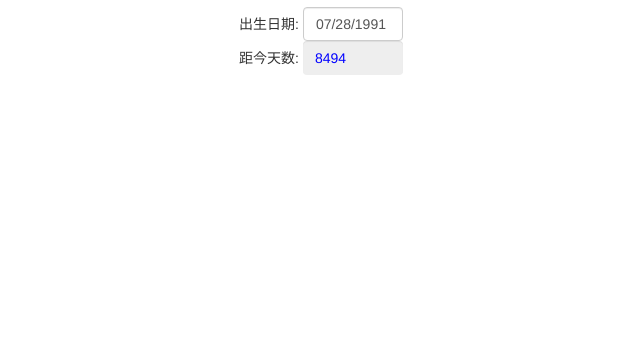
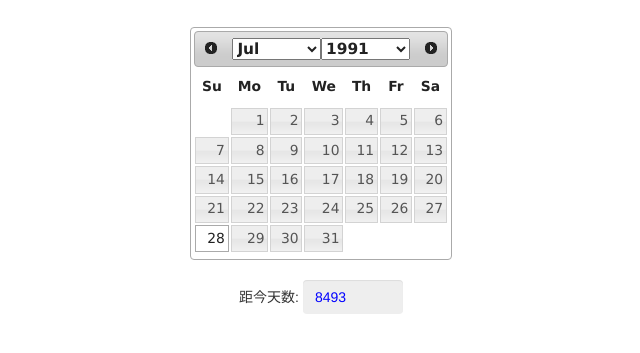
Before and after one commit to lincolnge/lifetime, a plain HTML site: page index.html in a window 1280 px wide. Shown: the part 49-402 px from the top of the page, without its empty margins (319-959 px from the left). Drawn offline with Linux system fonts and the light colour scheme.

Commit message:
输入日期框替换为日历

```diff
--- /dev/null
+++ b/css/style.css
@@ -0,0 +1,15 @@
+.container-fluid {
+    text-align: center;
+}
+#date1 {
+	padding: 20px;
+}
+#date1 .ui-datepicker {
+    margin: 0 auto;
+}
+#calculated {
+    display: inline;
+    border: 0;
+    width: 100px;
+    color: blue;
+}
--- a/index.html
+++ b/index.html
@@ -1,5 +1,6 @@
 <!doctype html>
 <html lang="en">
+
 <head>
     <meta charset="utf-8">
     <meta name="viewport" content="width=device-width, initial-scale=1, maximum-scale=1, user-scalable=no">
@@ -10,47 +11,52 @@
     <!-- Bootstrap core CSS -->
     <link href="css/bootstrap.min.css" rel="stylesheet">
 
+    <link href="css/style.css" rel="stylesheet">
+
     <script src="js/jquery.min.js"></script>
     <script src="js/jquery-ui.min.js"></script>
 
     <script>
     $(function() {
-        var d1 = 680630400000
+        var d1 = new Date(1991, 6, 28); //  d1 = 680630400000;
         var d2 = new Date();
         var diff = 0
-        $('#calculated').val(Math.floor((d2.getTime() - d1) / 86400000));
-        var selector = function (dateStr) {
+        $('#calculated').val(Math.floor((d2.getTime() - d1) / (3600 * 1000 * 24)));
+        var selector = function(dateStr) {
             d1 = $('#date1').datepicker('getDate');
             // var d2 = $('#date2').datepicker('getDate');
             diff = 0;
             console.log(d1.getTime())
             if (d1 && d2) {
-                diff = Math.floor((d2.getTime() - d1.getTime()) / 86400000); // ms per day
+                diff = Math.floor((d2.getTime() - d1.getTime()) / (3600 * 1000 * 24)); // ms per day
             }
             $('#calculated').val(diff);
         }
         $("#date1").datepicker({
-            defaultDate: "-23y",
+            defaultDate: new Date(1991, 6, 28),
             changeMonth: true,
             changeYear: true,
             yearRange: "1950:2050"
         });
-        $( "#anim" ).change(function() {
-            $( "#date1" ).datepicker( "option", "showAnim", $( this ).val() );
+        $("#anim").change(function() {
+            $("#date1").datepicker("option", "showAnim", $(this).val());
         });
-        // $('#date2').datepicker({});
-        // $('#date1, #date2').change(selector)
         $('#date1').change(selector)
     });
     </script>
 </head>
+
 <body>
-    <div class="container-fluid" style="text-align: center">
+    <div class="container-fluid">
         <div class="header">
             <h3>我这一生</h3>
         </div>
-        <div>出生日期: <input type="text" id="date1" style="display: inline; width: 100px;" class="form-control" value="07/28/1991"></div>
-        <div>距今天数: <input id="calculated" class="form-control" disabled style="display: inline; border: 0; width:100px; color: blue;"></div>
-    </div> <!-- /container -->
+        <div id="date1"></div>
+        <div>距今天数:
+            <input id="calculated" class="form-control" disabled>
+        </div>
+    </div>
+    <!-- /container -->
 </body>
+
 </html>
```
